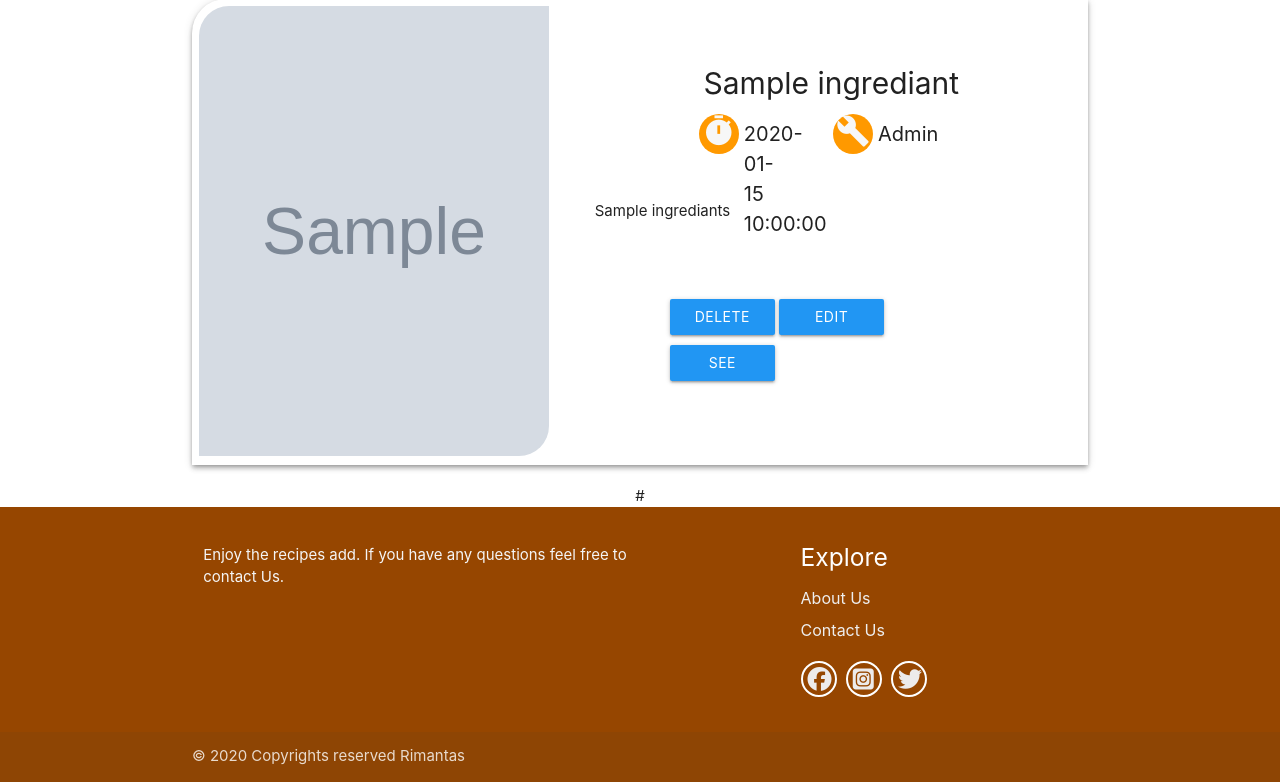
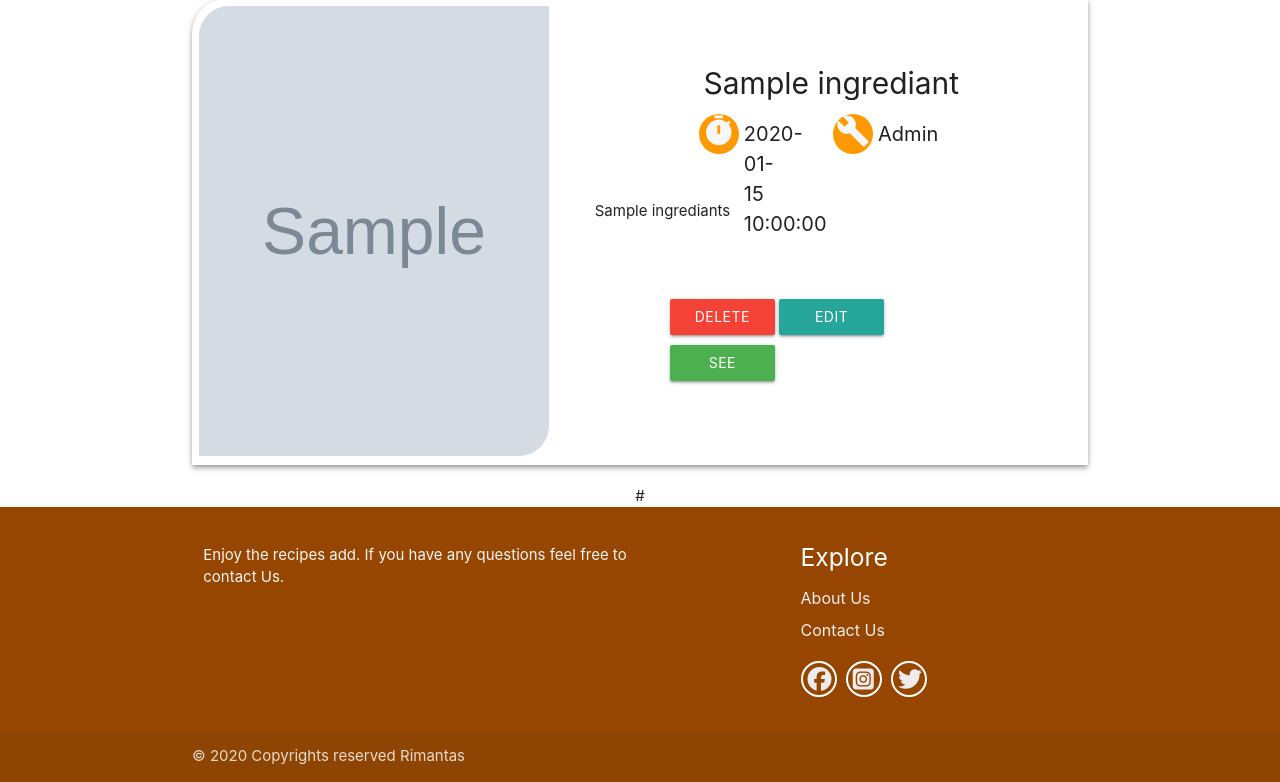
Before and after one commit to rimantascode/MS3-cookbook, a Flask app: template templates/index.html in a window 1280 px wide. Shown: the part 770-1552 px from the top of the page. Run offline with Flask 2, Linux system fonts and the light colour scheme; the template is opened without the code that fills it: most values are stand-ins (such as "Sample title", 1, 10 or a date in 2020); grey boxes marked "Sample" are stand-in pictures; some libraries are stand-ins or nearby versions.

Commit message:
added deferrent colors to the buttons

```diff
--- a/templates/contact_us.html
+++ b/templates/contact_us.html
@@ -33,12 +33,11 @@
 	<div class="row">
 		<div class="input-field col s12">
 			<textarea id="message" class="materialize-textarea" data-length="120" required></textarea>
-			<label for="message">Textarea</label>
+			<label for="message">Message</label>
 		</div>
 	</div>
 	<div class="row">
-		<button class="btn waves-effect waves-light" type="submit" name="action">
-            Submit
+		<button class="btn waves-effect waves-light" type="submit" name="action">Submit
             <i class="material-icons right">send</i>
         </button>
 	</div>
--- a/templates/index.html
+++ b/templates/index.html
@@ -52,7 +52,7 @@
 										</div>
 									</div>
 								</div>
-								<p class="ingrediants-on-the-card module fade">
+								<p class="ingrediants-on-the-card module fade ">
 									{{ingrediants.ingrediants}}
 								</p>
 
@@ -60,11 +60,11 @@
                             <!-- Edit, delete, see resipe buttons-->
 							<div class="buttons">
 								<a href="{{url_for('delete_recipe',recipes_id=ingrediants._id)}}"
-									class="waves-effect waves-light btn btn_small blue xx">DELETE</a>
+									class="waves-effect waves-light btn btn_small red xx">DELETE</a>
 								<a href="{{url_for('edit_recipe',recipes_id=ingrediants._id)}}"
-									class="waves-effect waves-light btn btn_small blue xx">Edit</a>
+									class="waves-effect waves-light btn btn_small lighten-2 xx">Edit</a>
 								<a href="{{url_for('dish',recipes_id=ingrediants._id)}}"
-									class="waves-effect waves-light btn btn_small blue">See Recipe</a>
+									class="waves-effect waves-light btn btn_small green">See Recipe</a>
 							</div>
 						</div>
 					</div>
```
